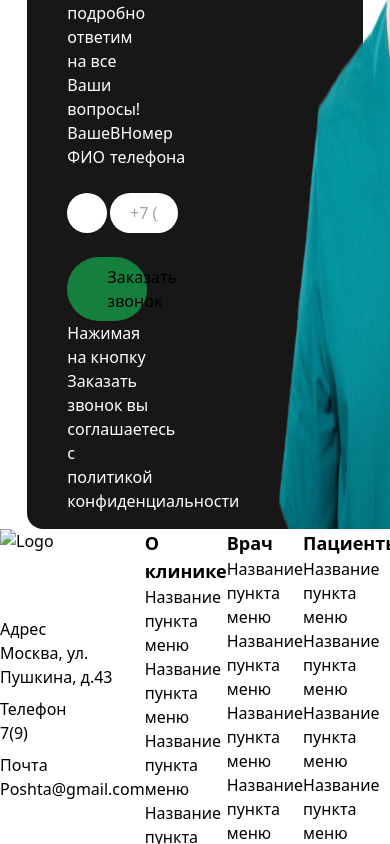
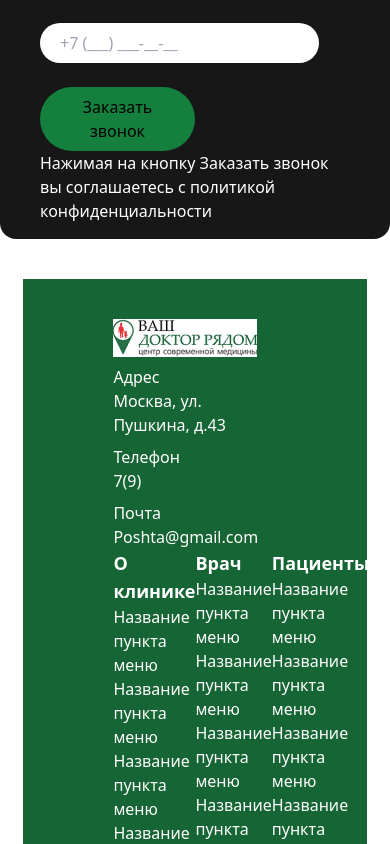
Before and after one commit to Azamjon09/exsem, a website: page src/index.html in a window 390 px wide. Shown: the part 5800-6644 px from the top of the page. Drawn offline with Linux system fonts and the light colour scheme.

Commit message:
section7

```diff
--- a/src/index.html
+++ b/src/index.html
@@ -190,12 +190,12 @@
 
     </article>
  </section>
- <section class="w-[86%] m-auto bg-neutral-900 rounded-2xl mt-10">
-<article class="flex">
-    <aside class=" py-4 px-10 w-[50%]">
+ <section class="lg:w-[86%] m-auto bg-neutral-900 rounded-2xl mt-10 w-[100%]">
+<article class="lg:flex block">
+    <aside class=" py-4 px-10 lg:w-[50%] w-[100%]">
         <h1 class="text-white text-[30px]">Хотите, мы Вам перезвоним?</h1>
         <p class="text-white">Оставьте заявку и мы подробно ответим на все Ваши вопросы!</p>
-        <div class="flex p">
+        <div class="lg:flex block ">
            <div>
             <p class="text-white">Ваше ФИО</p>
             <br>
@@ -219,13 +219,13 @@
 
     </div>
     </aside>
-    <img class="-mt-10" src="./imgho/dictor.png" alt="">
+    <img class="-mt-10 lg:block hidden" src="./imgho/dictor.png" alt="">
 </article>
  </section>
- <footer>
-    <div class="flex justify-between">
-        <div>
-          <img src="logo.png" alt="Logo" class="w-20 h-20">
+ <footer class="w-[88%] m-auto mt-10 bg-green-800 py-10 px-[90px]">
+    <div class="lg:flex justify-between gap-6 block">
+        <div class="text-white">
+          <img src="./imgho/image 1 (1).png" alt="">
           <p class="mt-2">Адрес</p>
           <p>Москва, ул. Пушкина, д.43</p>
           <p class="mt-2">Телефон</p>
@@ -233,11 +233,11 @@
           <p class="mt-2">Почта</p>
           <p>Poshta@gmail.com</p>
         </div>
-        <div class="flex-grow">
+        <div class="flex-grow text-white fl">
           <ul class="flex justify-between">
             <li>
               <h2 class="text-lg font-bold">О клинике</h2>
-              <ul>
+              <ul class="text-white">
                 <li>Название пункта меню</li>
                 <li>Название пункта меню</li>
                 <li>Название пункта меню</li>
```
Also changed, not shown: src/output.css.
